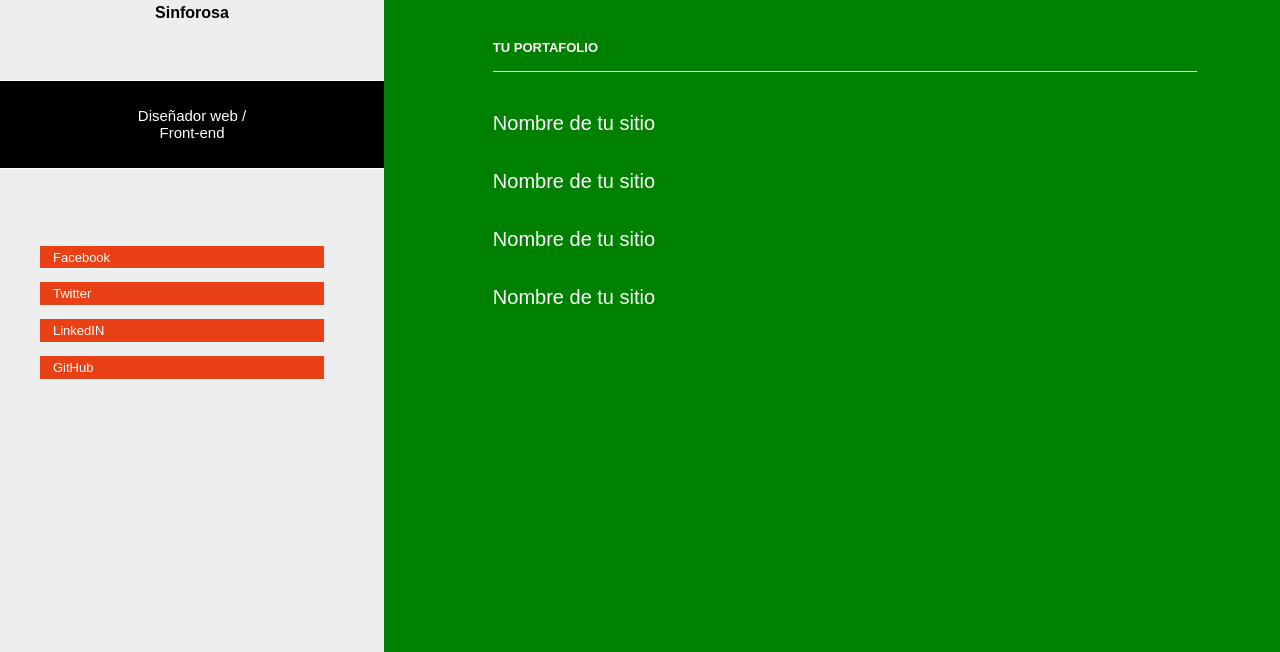
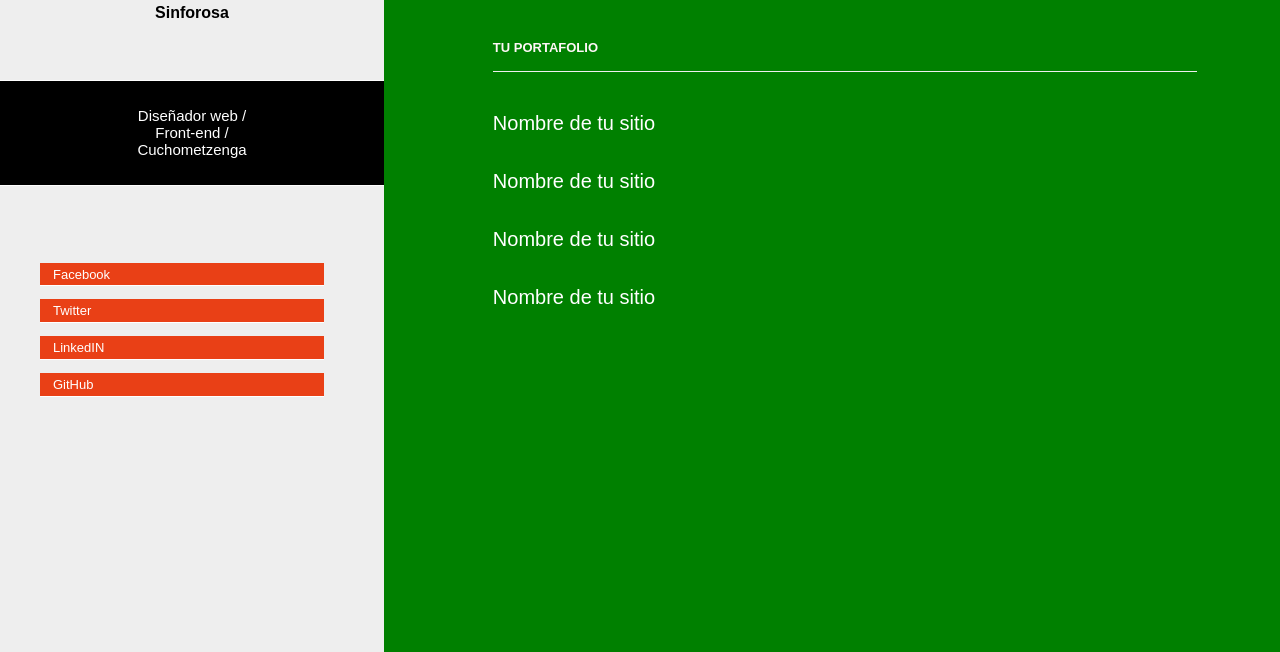
Before and after one commit to solrac7/Practica, a plain HTML site: page index.html in a window 1280 px wide. Shown: the part 148-800 px from the top of the page. Drawn offline with Linux system fonts and the light colour scheme.

Commit message:
Nuevo Skill

```diff
--- a/index.html
+++ b/index.html
@@ -40,7 +40,7 @@
       <div class="comunidad-autoria">
         <div class="nombre">
           <!-- 2º Commit - Tu perfil Web -->
-          <p>Diseñador web / Front-end</p>
+          <p>Diseñador web / Front-end / Cuchometzenga</p>
         </div>
       </div>
     </section>
```
